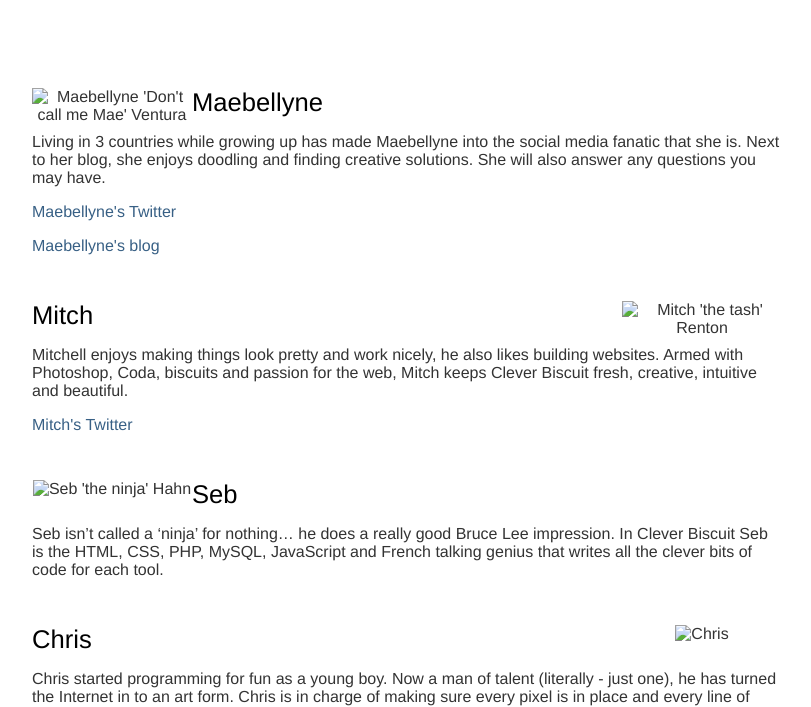
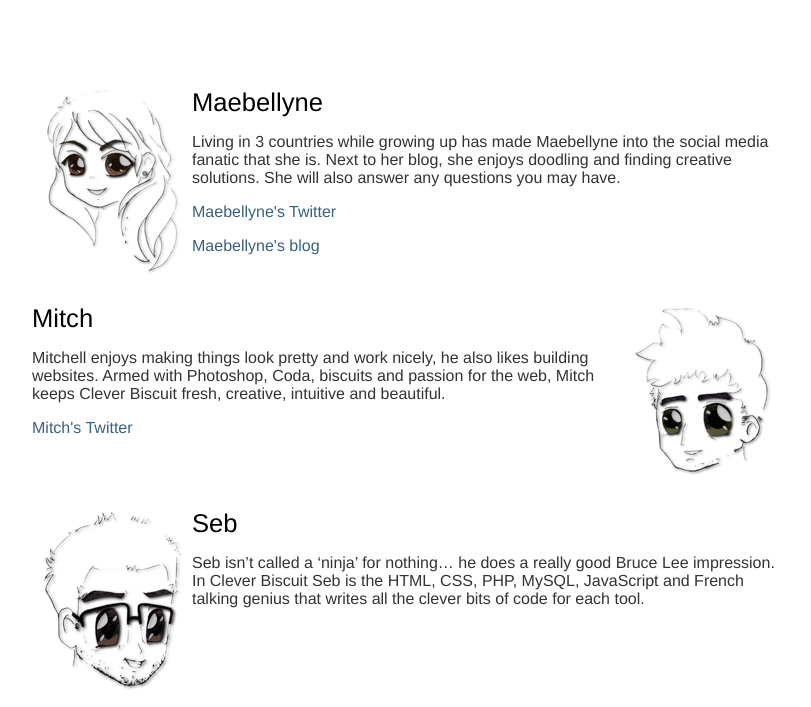
Before and after one commit to ChrisCB/cleverbiscuit, a plain HTML site: page team.html in a window 1280 px wide. Shown: the part 184-891 px from the top of the page, without its empty margins (278-1089 px from the left). Drawn offline with Linux system fonts and the light colour scheme; the site is published under a folder, as on GitHub Pages, so addresses that start at the root find nothing.

Commit message:
A little more polishing

```diff
--- a/team.html
+++ b/team.html
@@ -17,25 +17,25 @@
 		<h1 class="title">The People</h1>
 
  <div id="person">
-   <div id="ChrisPic"><img src="/images/mae-pic.png" alt="Maebellyne 'Don't call me Mae' Ventura"/></div><h2 align="right">Maebellyne</h2>
+   <div id="ChrisPic"><img src="images/mae-pic.png" alt="Maebellyne 'Don't call me Mae' Ventura"/></div><h2 align="right">Maebellyne</h2>
 <p>Living in 3 countries while growing up has made Maebellyne into the social media fanatic that she is. Next to her blog, she enjoys doodling and finding creative solutions. She will also answer any questions you may have. </p>
 <p><a href="http://twitter.com/Maebellyne" title="Mae Tweets relentlessly" target="_blank" class="bodyLink">Maebellyne's Twitter</a></p>
 <p><a href="http://maebellyneventura.com/" title="Mae blogs about the MetaWikiSocialoNomics 3.0" target="_blank" class="bodyLink">Maebellyne's blog</a></p>
  </div>
 
   <div id="person">
-   <div id="MaePic"><img src="/images/mitch-pic.png" alt="Mitch 'the tash' Renton"/></div><h2 align="right">Mitch</h2>
+   <div id="MaePic"><img src="images/mitch-pic.png" alt="Mitch 'the tash' Renton"/></div><h2 align="right">Mitch</h2>
 <p>Mitchell enjoys making things look pretty and work nicely, he also likes building websites. Armed with Photoshop, Coda, biscuits and passion for the web, Mitch keeps Clever Biscuit fresh, creative, intuitive and beautiful.</p>
 <p><a href="https://twitter.com/mitchrenton" title="Mitch tweets the Interwebs" target="_blank" class="bodyLink">Mitch's Twitter</a></p>
  </div>
 
  <div id="person">
-   <div id="ChrisPic"><img src="/images/seb-pic.png" alt="Seb 'the ninja' Hahn"/></div><h2 align="right">Seb</h2>
+   <div id="ChrisPic"><img src="images/seb-pic.png" alt="Seb 'the ninja' Hahn"/></div><h2 align="right">Seb</h2>
    <p>Seb isn’t called a ‘ninja’ for nothing… he does a really good Bruce Lee impression. In Clever Biscuit Seb is the HTML, CSS, PHP, MySQL, JavaScript and French talking genius that writes all the clever bits of code for each tool.</p>
  </div>
 
   <div id="person">
- <div id="MaePic"><img src="/images/chris-pic.png" alt="Chris" /></div> <h2>Chris</h2>
+ <div id="MaePic"><img src="images/chris-pic.png" alt="Chris" /></div> <h2>Chris</h2>
 <p>Chris started programming for fun as a young boy. Now a man of talent (literally - just one), he has turned the Internet in to an art form. Chris is in charge of making sure every pixel is in place and every line of code works.</p>
 
 <p><a href="http://twitter.com/ChrisReynoldsUK" class="bodyLink" title="Chris tweets about  marketing and what he had for lunch" target="_blank">Chris' Twitter</a></p>
```
Also changed, not shown: idea.html (+2 -2 lines).
